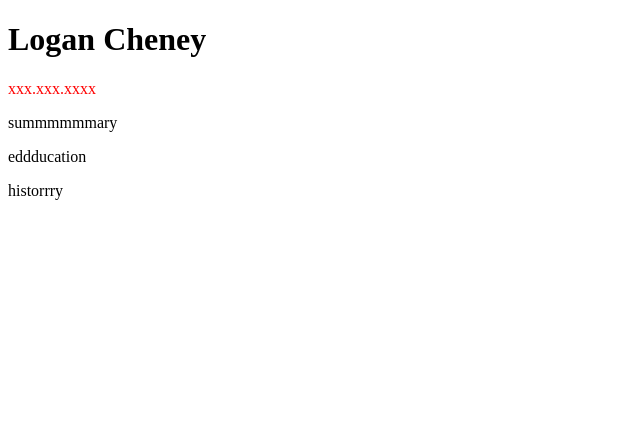
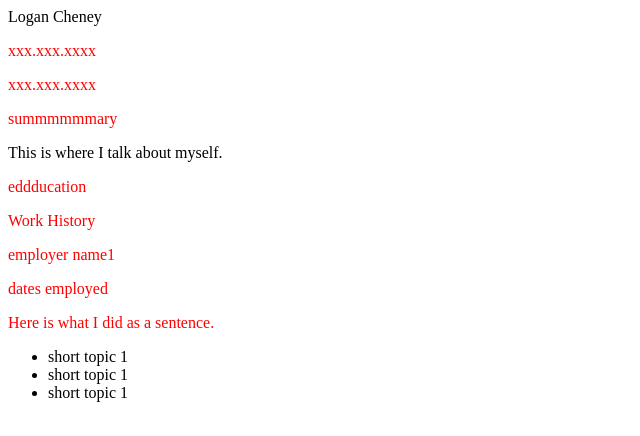
Before and after one commit to LoganCheney/LoganCheney.github.io, a plain HTML site: page index.html in a window 1280 px wide. Shown: the whole page, without its empty margins (0-640 px from the left). Drawn offline with Linux system fonts and the light colour scheme.

Commit message:
more changes and added different categories

```diff
--- a/index.html
+++ b/index.html
@@ -7,24 +7,44 @@
   <body>
     <div class="container">
 
-      <div class="title">
-        <h1>Logan Cheney</h1>
+      <div class="header">
+        <div class="myname"
+          <h1>Logan Cheney</h1>
+        </div>
+
+        <div class="phone">
+          <p>xxx.xxx.xxxx</p>
+        </div>
+
+        <div class="email">
+          <p>xxx.xxx.xxxx</p>
+        </div>
       </div>
 
-      <div class="contactinfo">
-        <p>xxx.xxx.xxxx</p>
+      <div class="summary">
+        <p>summmmmmary</p>
+        <div class="summarycontent"
+          <p>This is where I talk about myself.</p>
+        </div>
       </div>
 
-      <div class="summary"
-        <p>summmmmmary</p>
-      </div>
-
-      <div class="education"
+      <div class="education">
         <p>eddducation</p>
       </div>
 
-      <div class="history"
-        <p>historrry</p>
+      <div class="history">
+        <p>Work History</p>
+        <div class="historyemployername">
+             <p class="employername">employer name1</p>
+             <p class="datesemployed">dates employed</p>
+             <p class="historydescription">Here is what I did as a sentence.</p>
+              <ul>
+                <li>short topic 1</li>
+                <li>short topic 1</li>
+                <li>short topic 1</li>
+              </ul>
+        </div>
+
       </div>
 
     </div>
```
